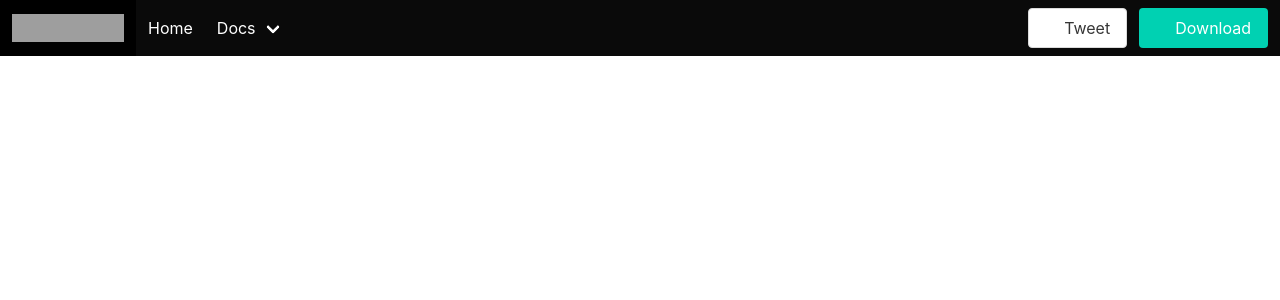
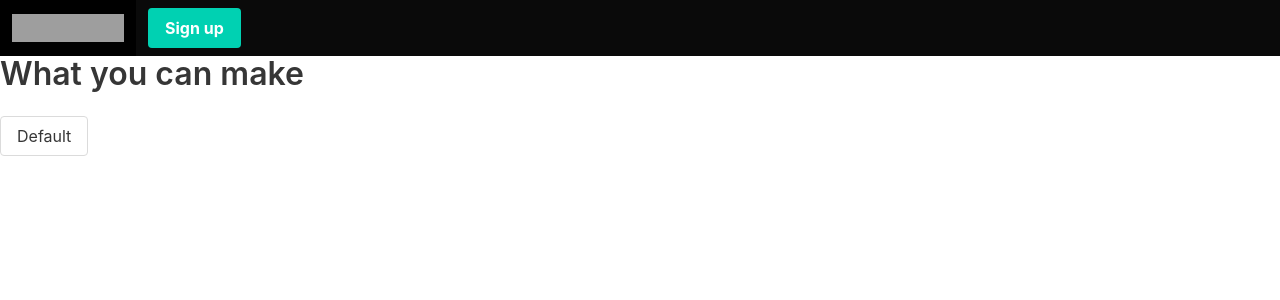
Before and after one commit to cl-lee/recipe-app, a React (Create React App) app: page / in a window 1280 px wide. Shown: the top 300 px of the page. Built offline with nearby package versions, Linux system fonts and the light colour scheme; grey boxes are pictures that could not be loaded.

Commit message:
added basic HTML structure, added pseudocode for page style

```diff
--- a/src/Components/Recipe.js
+++ b/src/Components/Recipe.js
@@ -3,8 +3,10 @@ import "./ResultCarousel";
 function Recipe() {
   return (
     <div>
+      {/* NAVIGATION BAR */}
       <nav className="navbar is-black">
         <div className="navbar-brand">
+          {/* Logo */}
           <a className="navbar-item" href="https://bulma.io">
             <img
               src="https://bulma.io/images/bulma-logo-white.png"
@@ -13,112 +15,35 @@ function Recipe() {
               height="28"
             />
           </a>
-          <div
-            className="navbar-burger"
-            data-target="navbarExampleTransparentExample"
-          >
-            <span></span>
-            <span></span>
-            <span></span>
-          </div>
-        </div>
-
-        <div id="navbarExampleTransparentExample" class="navbar-menu">
-          <div className="navbar-start">
-            <a className="navbar-item" href="https://bulma.io/">
-              Home
-            </a>
-            <div className="navbar-item has-dropdown is-hoverable">
-              <a
-                className="navbar-link"
-                href="https://bulma.io/documentation/overview/start/"
-              >
-                Docs
+          {/* Home button */}
+          <div class="navbar-item">
+            <div class="buttons">
+              <a class="button is-primary">
+                <strong>Sign up</strong>
               </a>
-              <div className="navbar-dropdown is-boxed">
-                <a
-                  className="navbar-item"
-                  href="https://bulma.io/documentation/overview/start/"
-                >
-                  Overview
-                </a>
-                <a
-                  className="navbar-item"
-                  href="https://bulma.io/documentation/overview/modifiers/"
-                >
-                  Modifiers
-                </a>
-                <a
-                  className="navbar-item"
-                  href="https://bulma.io/documentation/columns/basics/"
-                >
-                  Columns
-                </a>
-                <a
-                  className="navbar-item"
-                  href="https://bulma.io/documentation/layout/container/"
-                >
-                  Layout
-                </a>
-                <a
-                  className="navbar-item"
-                  href="https://bulma.io/documentation/form/general/"
-                >
-                  Form
-                </a>
-                <hr className="navbar-divider" />
-                <a
-                  className="navbar-item"
-                  href="https://bulma.io/documentation/elements/box/"
-                >
-                  Elements
-                </a>
-                <a
-                  className="navbar-item is-active"
-                  href="https://bulma.io/documentation/components/breadcrumb/"
-                >
-                  Components
-                </a>
-              </div>
-            </div>
-          </div>
-
-          <div className="navbar-end">
-            <div className="navbar-item">
-              <div className="field is-grouped">
-                <p className="control">
-                  <a
-                    className="bd-tw-button button"
-                    data-social-network="Twitter"
-                    data-social-action="tweet"
-                    data-social-target="https://bulma.io"
-                    target="_blank"
-                    href="https://twitter.com/intent/tweet?text=Bulma: a modern CSS framework based on Flexbox&amp;hashtags=bulmaio&amp;url=https://bulma.io&amp;via=jgthms"
-                  >
-                    <span className="icon">
-                      <i className="fab fa-twitter"></i>
-                    </span>
-                    <span>Tweet</span>
-                  </a>
-                </p>
-                <p className="control">
-                  <a
-                    className="button is-primary"
-                    href="https://github.com/jgthms/bulma/releases/download/0.9.4/bulma-0.9.4.zip"
-                  >
-                    <span className="icon">
-                      <i className="fas fa-download"></i>
-                    </span>
-                    <span>Download</span>
-                  </a>
-                </p>
-              </div>
             </div>
           </div>
         </div>
       </nav>
+
+      {/* PAGE TITLE */}
+      <h1 class="title">What you can make</h1>
+
+      {/* RECIPE CARD (ResultCarousel) */}
+      {/* iterate fetch results, and display them as recipe cards in carousel. Render x number of pages in carousel(?) */}
+
+      {/* EDIT SEARCH BUTTON */}
+      {/* goes back to last page with saved results */}
+      <button class="button is-responsive">Default</button>
     </div>
   );
 }
 
 export default Recipe;
+
+// pseudocode
+// CSS:
+// background-color: #F4DF20;
+// add a couple of food/dishes images (see wireframe);
+// card background-color: #00AF54, opacity: 0.6;
+// button background-color: #B6671E;
```
